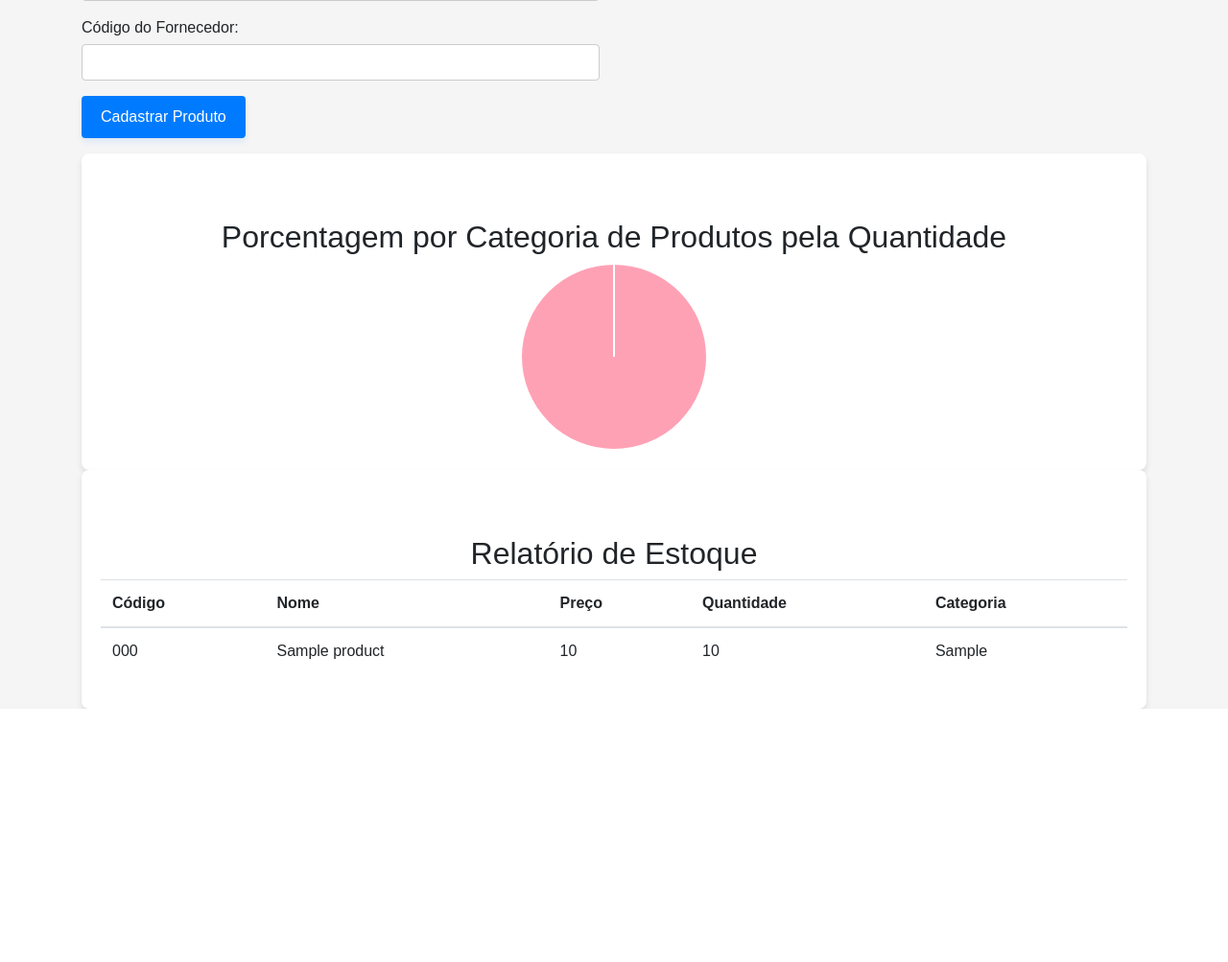
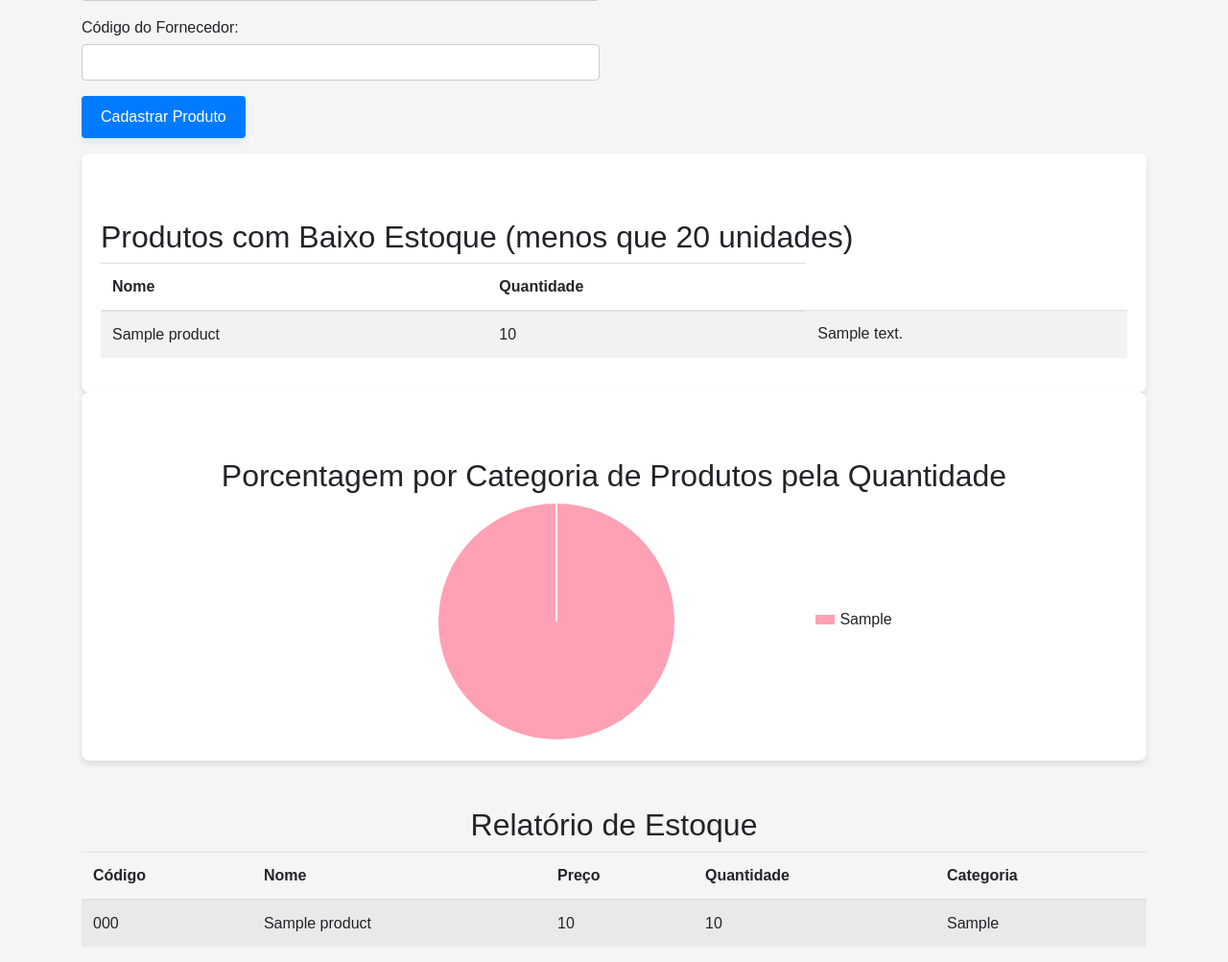
Before and after one commit to JonyMarcos/ControleDeEstoque, a Flask app: page / in a window 1280 px wide. Shown: the part 968-1971 px from the top of the page at 96% size. Before the commit the page ends 1707 px from the top, so only its background shows below. Run offline with Flask 3, Linux system fonts and the light colour scheme; tables that the repository leaves empty hold one stand-in row (values such as "Sample post"); some libraries are stand-ins or nearby versions.

Commit message:
Atualização para a AC2

```diff
--- a/app/config.py
+++ b/app/config.py
@@ -6,6 +6,7 @@ DB_SERVER = 'DESKTOP-SI6G0B7'
 DB_NAME = 'MercadoCruz'
 DB_USER = 'RBLVOB01'
 DB_PASSWORD = 'RPA123'
+URGENCY_THRESHOLD = 10
 
 SQLALCHEMY_DATABASE_URI = f'mssql+pyodbc://{DB_USER}:{DB_PASSWORD}@{DB_SERVER}/{DB_NAME}?driver=ODBC+Driver+17+for+SQL+Server'
 
--- a/app/routes.py
+++ b/app/routes.py
@@ -2,10 +2,25 @@ from flask import render_template, jsonify, request
 from app import app, db
 from app.models import Product, Supplier, User
 from sqlalchemy.exc import IntegrityError
+from sqlalchemy import text
 
 @app.route('/')
 def index():
     return render_template('index.html')
+
+# Rota para obter produtos com baixo estoque
+@app.route('/produtos-baixo-estoque', methods=['GET'])
+def produtos_baixo_estoque():
+    try:
+        # Consulta os produtos com quantidade menor que 50
+        produtos_baixo_estoque = Product.query.filter(Product.quantity < 20).all()
+
+        # Formata os dados dos produtos para retornar
+        result = [{"name": produto.name, "quantity": produto.quantity, "description": produto.description} for produto in produtos_baixo_estoque]
+
+        return jsonify(result), 200
+    except Exception as e:
+        return jsonify({"error": "Erro ao obter produtos com baixo estoque: " + str(e)}), 500
 
 # Rota para gerar relatório de produtos
 @app.route('/gerar-relatorio', methods=['GET'])
@@ -57,12 +72,29 @@ def cadastrar_produto():
         quantity = int(data.get('quantity', 0))
         category = data.get('category', '')
 
+        # Obtenha as três primeiras letras do nome do produto em maiúsculas
+        prefix = name[:3].upper()
+
+        # Consulte o banco de dados para verificar se já existe um código com esse prefixo
+        existing_products = Product.query.filter(Product.product_code.like(f'{prefix}%')).all()
+
+        # Se já existir, determine o próximo número a ser usado
+        if existing_products:
+            last_code = max([int(product.product_code[-3:]) for product in existing_products])
+            next_number = last_code + 1
+        else:
+            next_number = 1
+
+        # Formate o próximo código com o prefixo e o número sequencial
+        next_product_code = f'{prefix}{next_number:03d}'
+
         new_product = Product(name=name, description=description, price=price, quantity=quantity, category=category, supplier_id=supplier_id, product_code=next_product_code)
         db.session.add(new_product)
         db.session.commit()
         return jsonify({"message": f"Produto cadastrado com sucesso! Código do produto: {next_product_code}"}), 201
     except Exception as e:
         return jsonify({"error": "Erro ao cadastrar o produto: " + str(e)}), 500
+
 
 # Rota para cadastrar um novo fornecedor
 @app.route('/cadastrar-fornecedor', methods=['POST'])
@@ -88,6 +120,7 @@ def cadastrar_fornecedor():
     except Exception as e:
         return jsonify({"error": "Erro ao cadastrar o fornecedor: " + str(e)}), 500
 
+
 # Rota para lidar com erros 404 (recurso não encontrado)
 @app.errorhandler(404)
 def not_found_error(error):
--- a/app/static/styles.css
+++ b/app/static/styles.css
@@ -101,3 +101,38 @@ footer {
         width: 100%;
     }
 }
+.urgent-item {
+    color: red; /* Define a cor do texto como vermelho para destacar */
+    font-weight: bold; /* Define o peso da fonte como negrito para destacar */
+}
+/* Estilos para o contêiner do gráfico e da legenda */
+.chart-container {
+    display: flex;
+    justify-content: center; /* Coloca espaço entre o gráfico e a legenda */
+    align-items: center;
+    flex-wrap: wrap;
+}
+
+.chart {
+    width: 60%; /* Aumenta a largura do gráfico para 60% */
+    max-width: 500px; /* Defina o tamanho máximo do gráfico */
+}
+
+.legend-container {
+    display: flex;
+    flex-direction: column;
+    margin-left: 20px; /* Espaçamento entre o gráfico e a legenda */
+    padding-right: 20px; /* Adiciona um espaçamento à direita da legenda */
+}
+
+.legend-item {
+    display: flex;
+    align-items: center;
+    margin-bottom: 5px; /* Espaçamento entre os itens da legenda */
+}
+
+.legend-color {
+    width: 20px; /* Largura do bloco de cor */
+    height: 10px; /* Altura do bloco de cor */
+    margin-right: 5px; /* Espaçamento entre o bloco de cor e o texto */
+}
--- a/app/templates/Index.html
+++ b/app/templates/Index.html
@@ -102,19 +102,35 @@
                 </form>
             </div>
         </div>
-
-        <!-- Tabela para exibir o relatório de produtos -->
-        <!-- Gráfico de Pizza para mostrar a porcentagem por categoria de produtos pela quantidade -->
+        <section>
+            <h2 class="mt-5">Produtos com Baixo Estoque (menos que 20 unidades)</h2>
+            <div class="table-responsive">
+                <table class="table table-striped">
+                    <thead>
+                        <tr>
+                            <th>Nome</th>
+                            <th>Quantidade</th>
+                        </tr>
+                    </thead>
+                    <tbody id="baixo-estoque-body">
+                        <!-- Aqui os produtos com baixo estoque serão adicionados dinamicamente via JavaScript -->
+                    </tbody>
+                </table>
+            </div>
+        </section>
         <section>
             <div class="mt-5">
                 <h2 class="text-center">Porcentagem por Categoria de Produtos pela Quantidade</h2>
-                <canvas id="pie-chart" class="mx-auto d-block"></canvas>
+                <div class="chart-container">
+                    <canvas id="pie-chart" class="chart"></canvas>
+                    <div id="legend-container" class="legend-container"></div>
+                </div>
             </div>
         </section>
-        <section>
-            <h2 class="mt-5">
+            <div class="mt-5">
                 <h2 class="text-center">Relatório de Estoque</h2>
-                <table class="table">
+                <div class="table-responsive">
+                    <table class="table table-striped">
                         <thead>
                             <tr>
                                 <th>Código</th>
@@ -128,9 +144,9 @@
                             <!-- Aqui os produtos serão adicionados dinamicamente via JavaScript -->
                         </tbody>
                     </table>
+                </div>
+            </div>
         </section>
-
-
     </div>
 
     <!-- JavaScript para interagir com o backend Flask via AJAX e renderizar o gráfico de pizza -->
@@ -176,11 +192,11 @@
                             'rgba(75, 192, 192, 0.6)',
                             'rgba(153, 102, 255, 0.6)',
                             'rgba(255, 159, 64, 0.6)',
-                                'rgba(255, 0, 0, 0.6)',  // Vermelho
-                                'rgba(0, 255, 0, 0.6)',  // Verde
-                                'rgba(0, 0, 255, 0.6)',  // Azul
-                                'rgba(255, 255, 0, 0.6)',  // Amarelo
-                                'rgba(128, 0, 128, 0.6)'  // Roxo
+                            'rgba(255, 0, 0, 0.6)', // Vermelho
+                            'rgba(0, 255, 0, 0.6)', // Verde
+                            'rgba(0, 0, 255, 0.6)', // Azul
+                            'rgba(255, 255, 0, 0.6)', // Amarelo
+                            'rgba(128, 0, 128, 0.6)' // Roxo
                         ]
                     }]
                 },
@@ -200,6 +216,13 @@
                     }
                 }
             });
+
+            // Adicionar a legenda
+            var legendHTML = '';
+            categoryNames.forEach(function (category, index) {
+                legendHTML += `<div class="legend-item"><span class="legend-color" style="background-color:${pieChart.data.datasets[0].backgroundColor[index]}"></span>${category}</div>`;
+            });
+            document.getElementById('legend-container').innerHTML = legendHTML;
         });
     }
 
@@ -233,7 +256,56 @@
             alert('Erro ao cadastrar o fornecedor: ' + xhr.responseText); // Exibe uma mensagem de erro
         });
     });
+    // Função para carregar os produtos com baixo estoque via AJAX
+    function carregarProdutosBaixoEstoque() {
+        $.get('/produtos-baixo-estoque', function (data) {
+            $('#baixo-estoque-body').empty(); // Limpa a tabela antes de adicionar os novos dados
+            data.forEach(function (produto) {
+                $('#baixo-estoque-body').append(`<tr>
+                    <td>${produto.name}</td>
+                    <td>${produto.quantity}</td>
+                    <td>${produto.description}</td>
+                </tr>`);
+            });
+        });
+    }
+    // Carregar os produtos com baixo estoque quando a página é carregada
+    $(document).ready(function () {
+        carregarProdutosBaixoEstoque();
+    });
+
+    // Adicione o código abaixo dentro do bloco <script> no seu arquivo HTML
+
+    // Dentro do bloco <script> no seu arquivo HTML
+        var ctx = document.getElementById('pie-chart').getContext('2d');
+    var legendContainer = document.getElementById('legend-container');
+
+    // Defina os rótulos para a legenda (mesmos rótulos usados no gráfico de pizza)
+    var legendLabels = categoryNames;
+
+    // Defina as cores para a legenda (mesmas cores usadas no gráfico de pizza)
+    var legendColors = [
+        'rgba(255, 99, 132, 0.6)',
+        'rgba(54, 162, 235, 0.6)',
+        'rgba(255, 206, 86, 0.6)',
+        'rgba(75, 192, 192, 0.6)',
+        'rgba(153, 102, 255, 0.6)',
+        'rgba(255, 159, 64, 0.6)',
+        'rgba(255, 0, 0, 0.6)', // Vermelho
+        'rgba(0, 255, 0, 0.6)', // Verde
+        'rgba(0, 0, 255, 0.6)', // Azul
+        'rgba(255, 255, 0, 0.6)', // Amarelo
+        'rgba(128, 0, 128, 0.6)' // Roxo
+    ];
+
+    // Renderizar a legenda
+    var legendHTML = '';
+    legendLabels.forEach(function (label, index) {
+        legendHTML += `<div class="legend-item"><span class="legend-color" style="background-color:${legendColors[index]}"></span>${label}</div>`;
+    });
+    legendContainer.innerHTML = legendHTML;
 </script>
+
 </body>
 
 </html>
```
Lines whose indentation alone changed are shown as unchanged.
